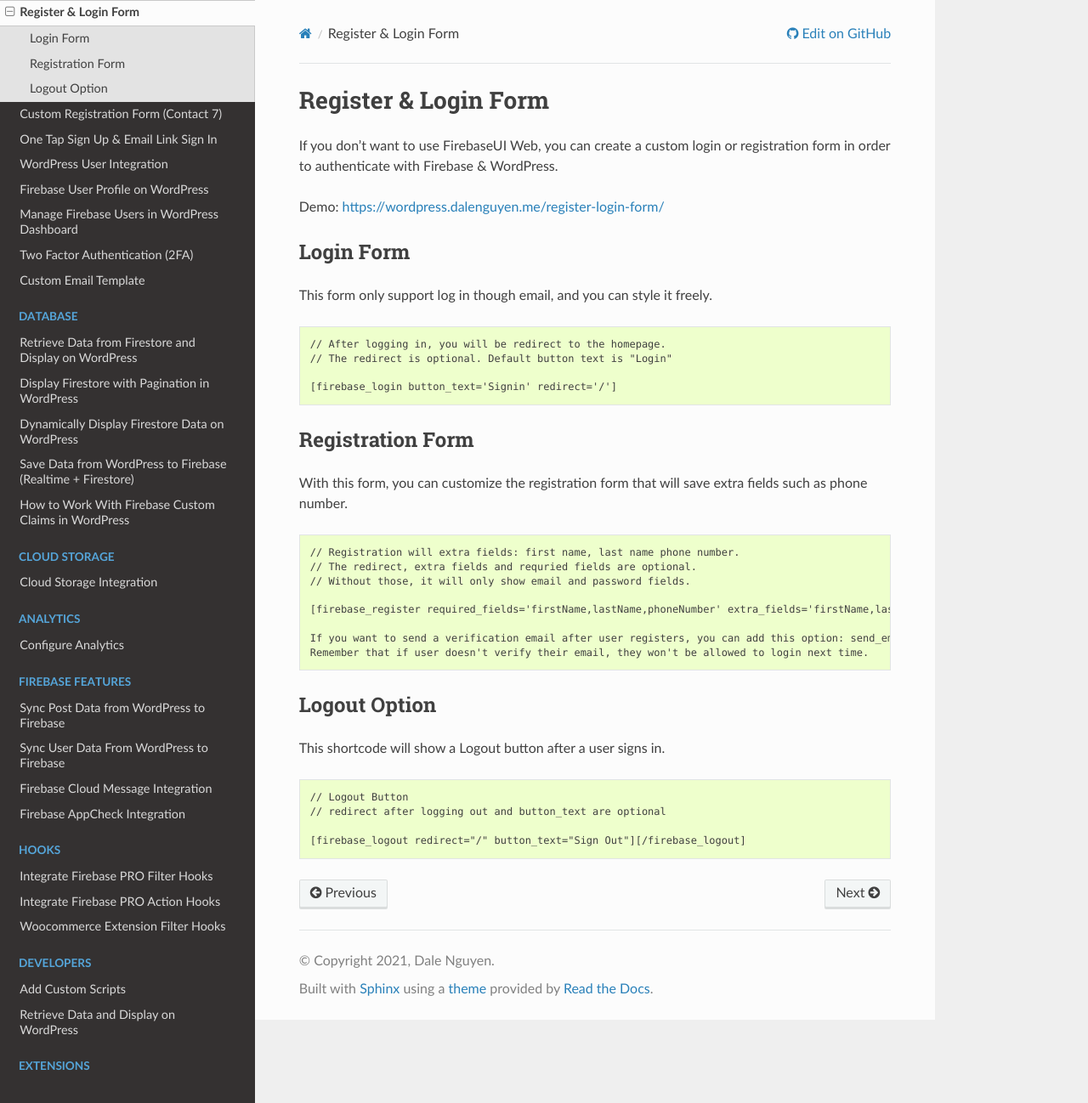
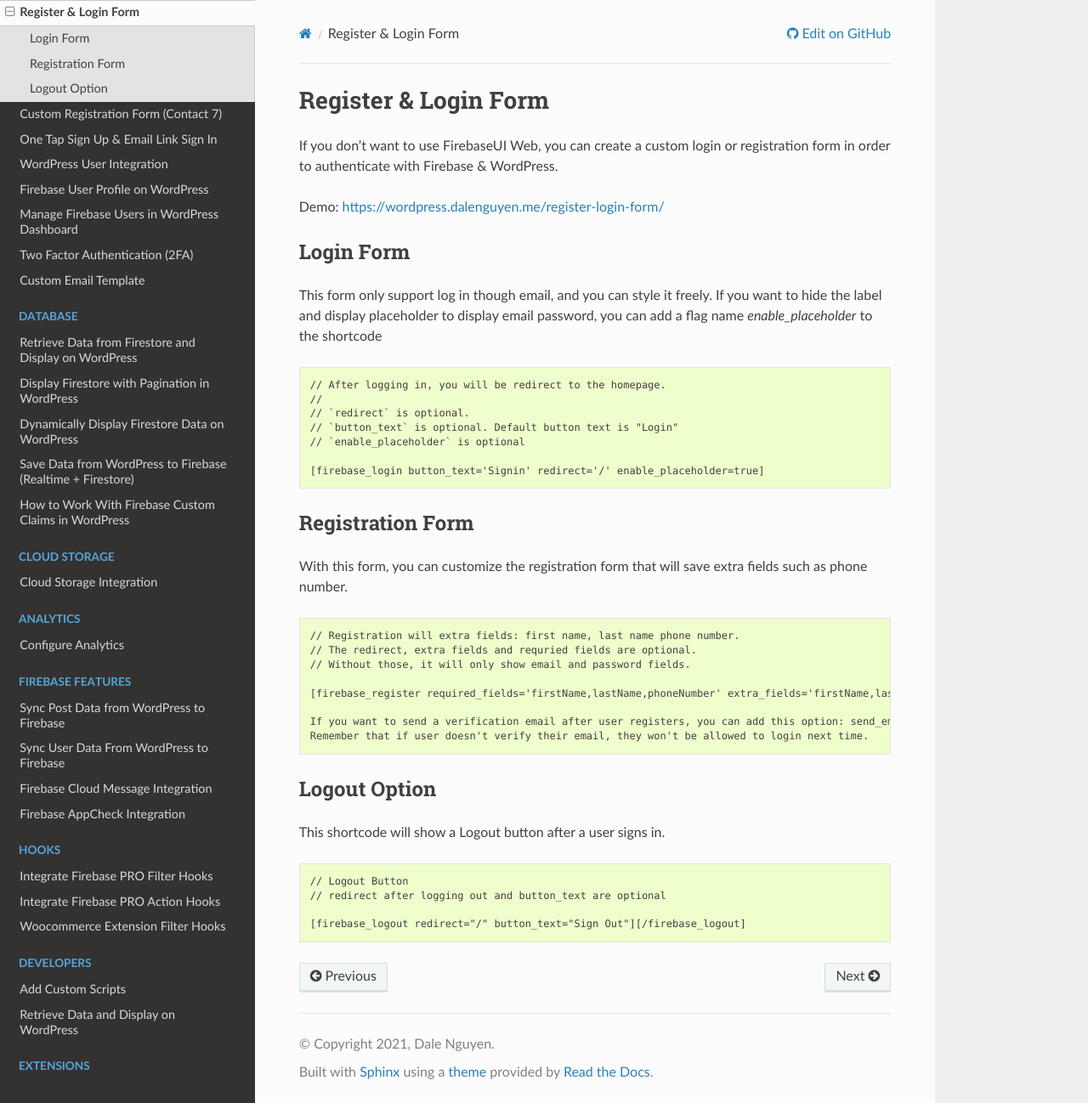
Before and after one commit to dalenguyen/firebase-wordpress-docs, a Sphinx documentation site: the page built from docs/auth/register-login-form.rst, in a window 1280 px wide and 1298 px high. Shown: the whole window at 85% size. Built offline with Sphinx 7.4.7 and the Read the Docs theme 2.0.0, drawn with Linux system fonts in a browser that asks for light colours.

Commit message:
chore: update docs for v3.37.0

```diff
--- a/docs/auth/register-login-form.rst
+++ b/docs/auth/register-login-form.rst
@@ -8,14 +8,17 @@
 Login Form
 ----------------------------------
 
-This form only support log in though email, and you can style it freely.
+This form only support log in though email, and you can style it freely. If you want to hide the label and display placeholder to display email password, you can add a flag name `enable_placeholder` to the shortcode
 
 .. code-block:: php
 
     // After logging in, you will be redirect to the homepage.
-    // The redirect is optional. Default button text is "Login"
+    //
+    // `redirect` is optional.
+    // `button_text` is optional. Default button text is "Login"
+    // `enable_placeholder` is optional
 
-    [firebase_login button_text='Signin' redirect='/']
+    [firebase_login button_text='Signin' redirect='/' enable_placeholder=true]
 
 Registration Form
 ----------------------------------
--- a/docs/index.rst
+++ b/docs/index.rst
@@ -4,7 +4,7 @@
 .. meta::
    :description lang=en: Guide on how to integrate Firebase to WordPress.
 
-Last updated: July 7, 2024
+Last updated: July 24, 2024
 
 .. raw:: html
 
@@ -49,7 +49,7 @@
 Products
 -----------
 
-- `Integrate Firebase PRO <https://techcater.com/>`_ - `v3.34.0`
+- `Integrate Firebase PRO <https://techcater.com/>`_ - `v3.37.0`
 - `Firebase WordPress Functions <https://firebase-wordpress-docs.readthedocs.io/en/latest/intro/cloud-functions-deployment.html>`_ - `v2.0.0` (bundle with PRO plugin)
 - `Integrate Firebase Woocommerce <https://firebase-wordpress-docs.readthedocs.io/en/latest/extensions/woocommerce.html>`_ - `v2.16.0` (Extension)
 - `Integrate Firebase Users <https://firebase-wordpress-docs.readthedocs.io/en/latest/extensions/firebase-users.html>`_ - `v1.3.2` (Extension)
--- a/docs/intro/ifp-plugin-configuration.rst
+++ b/docs/intro/ifp-plugin-configuration.rst
@@ -67,6 +67,8 @@
 
     General configuration
 
+Please note that, if you can't find the Database URL, here is the default format: `https://<PROJECT_ID>.firebaseio.com`
+
 After that, you can create login form, show data, show logout button… on WordPress frontend.
 
 Select Firebase Services - Optimization
```
Also changed, not shown: docs/intro/cloud-functions-deployment.rst (+18 -22 lines), docs/intro/shortcode-list.rst (+5 -2 lines).
